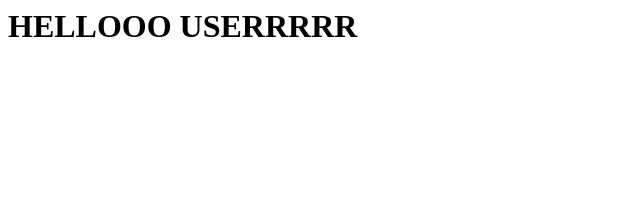
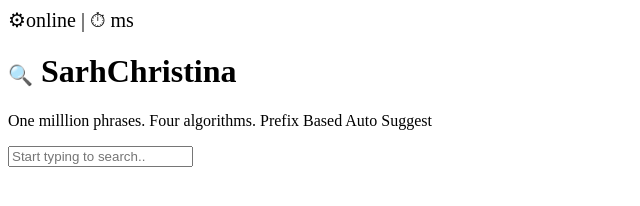
Before and after one commit to sarah-sudo-glitch/gadget-bg, a website: page frontend/pages/auto.html in a window 1280 px wide. Shown: the whole page, without its empty margins (0-640 px from the left). Drawn offline with Linux system fonts and the light colour scheme.

Commit message:
fautocommit

```diff
--- a/frontend/pages/auto.html
+++ b/frontend/pages/auto.html
@@ -1 +1,17 @@
-<h1> HELLOOO USERRRRR</h1>
+<!DOCTYPE html>
+<html lang="en">
+<head>
+    <meta charset="UTF-8">
+    <meta name="viewport" content="width=device-width, initial-scale=1.0">
+    <title>BI</title>
+</head>
+<body>
+
+    <div class="bi">
+        <span style="font-size: 20px;"> &#x2699;online | &#9201; ms</span>
+        <h1 > <span style="font-size: 20px;">&#128269;</span> SarhChristina</h1>
+        <p>One milllion phrases. Four algorithms. Prefix Based Auto Suggest</p>
+       <input type="text" id="username-input" placeholder="Start typing to search.." autocomplete="off" spellcheck="false" />
+    </div>
+</body>
+</html>
```
